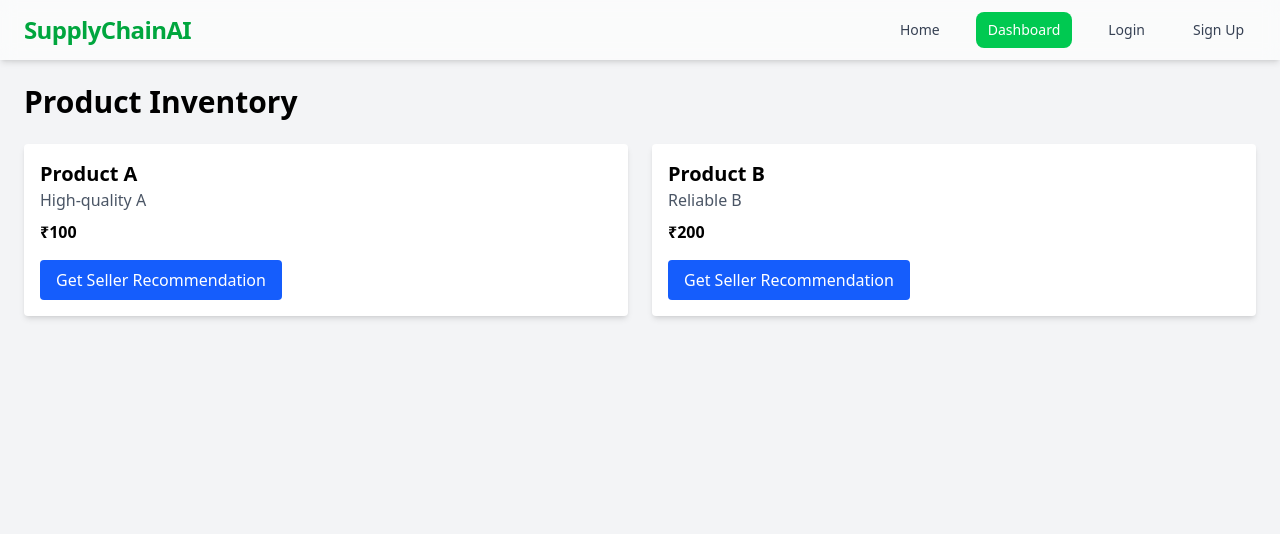
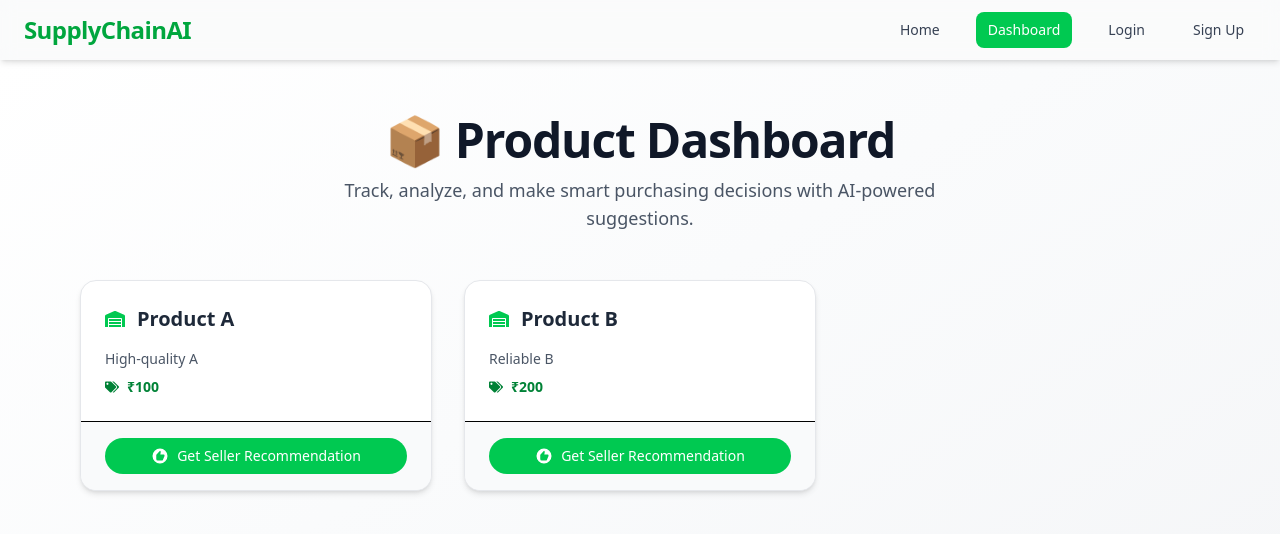
Before and after one commit to abhishek5703/walmart-supply-chain, a React (Vite) app in the folder frontend/: page /dashboard in a window 1280 px wide. Shown: the top 534 px of the page. Built offline with nearby package versions, Linux system fonts and the light colour scheme.

Commit message:
update Dashboard.jsx

```diff
--- a/frontend/package.json
+++ b/frontend/package.json
@@ -14,6 +14,7 @@
     "framer-motion": "^12.23.1",
     "react": "^19.1.0",
     "react-dom": "^19.1.0",
+    "react-icons": "^5.5.0",
     "react-router-dom": "^7.6.3",
     "tailwindcss": "^4.1.11"
   },
--- a/frontend/src/pages/Dashboard.jsx
+++ b/frontend/src/pages/Dashboard.jsx
@@ -1,26 +1,74 @@
+import React from "react";
+import { motion } from "framer-motion";
+import { FaWarehouse, FaTags } from "react-icons/fa";
+import { MdRecommend } from "react-icons/md";
+
 const dummyProducts = [
   { id: 1, name: "Product A", description: "High-quality A", price: 100 },
-  { id: 2, name: "Product B", description: "Reliable B", price: 200 }
-]
+  { id: 2, name: "Product B", description: "Reliable B", price: 200 },
+];
+
+const fadeUp = {
+  hidden: { opacity: 0, y: 30 },
+  visible: (i = 1) => ({
+    opacity: 1,
+    y: 0,
+    transition: { delay: i * 0.15, duration: 0.6, ease: "easeOut" },
+  }),
+};
 
 const Dashboard = () => {
   return (
-    <div className="p-6">
-      <h1 className="text-3xl font-bold mb-6">Product Inventory</h1>
-      <div className="grid grid-cols-1 md:grid-cols-2 gap-6">
-        {dummyProducts.map(product => (
-          <div key={product.id} className="bg-white shadow-md p-4 rounded">
-            <h2 className="text-xl font-semibold">{product.name}</h2>
-            <p className="text-gray-600">{product.description}</p>
-            <p className="font-bold mt-2">₹{product.price}</p>
-            <button className="mt-4 bg-blue-600 text-white px-4 py-2 rounded hover:bg-blue-700">
-              Get Seller Recommendation
-            </button>
-          </div>
+    <div className="min-h-screen bg-gradient-to-br from-white via-gray-50 to-gray-100 px-6 md:px-20 py-14">
+      <motion.div
+        className="text-center mb-12"
+        initial="hidden"
+        animate="visible"
+        variants={fadeUp}
+      >
+        <h1 className="text-5xl font-extrabold text-gray-900 tracking-tight">
+          📦 Product Dashboard
+        </h1>
+        <p className="text-gray-600 text-lg mt-3 max-w-2xl mx-auto">
+          Track, analyze, and make smart purchasing decisions with AI-powered suggestions.
+        </p>
+      </motion.div>
+
+      <div className="grid grid-cols-1 sm:grid-cols-2 lg:grid-cols-3 gap-8">
+        {dummyProducts.map((product, i) => (
+          <motion.div
+            key={product.id}
+            className="bg-white rounded-2xl border border-gray-200 hover:border-green-500 shadow-md hover:shadow-xl transition-all duration-300 overflow-hidden group"
+            custom={i + 1}
+            initial="hidden"
+            whileInView="visible"
+            viewport={{ once: true, amount: 0.3 }}
+            variants={fadeUp}
+          >
+            <div className="p-6">
+              <div className="flex items-center gap-3 mb-4">
+                <FaWarehouse className="text-green-500 text-xl" />
+                <h2 className="text-xl font-bold text-gray-800 group-hover:text-green-600 transition">
+                  {product.name}
+                </h2>
+              </div>
+              <p className="text-gray-600 text-sm mb-2 line-clamp-3">
+                {product.description}
+              </p>
+              <div className="flex items-center text-green-700 font-semibold text-sm gap-2">
+                <FaTags /> ₹{product.price}
+              </div>
+            </div>
+            <div className="bg-gray-50 px-6 py-4 border-t">
+              <button className="w-full flex items-center justify-center gap-2 bg-green-500 hover:bg-green-600 text-white px-4 py-2 rounded-full text-sm font-medium transition">
+                <MdRecommend className="text-lg" /> Get Seller Recommendation
+              </button>
+            </div>
+          </motion.div>
         ))}
       </div>
     </div>
-  )
-}
+  );
+};
 
-export default Dashboard
+export default Dashboard;
```
Also changed, not shown: 1 other file (tests, documents, lock files or other folders).
